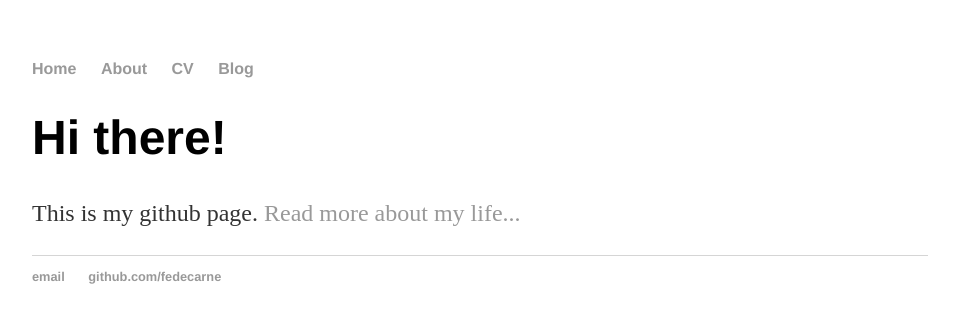
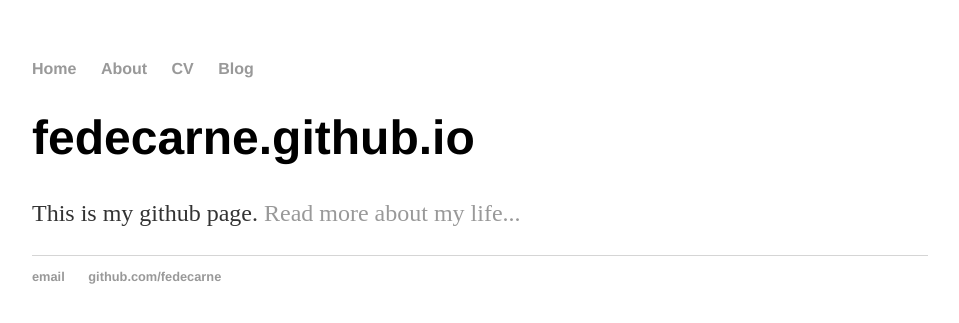
Before and after one commit to fedecarne/fedecarne.github.io, a Jekyll site: the page built from index.html, in a window 1280 px wide. Shown: the top 323 px of the page, without its empty margins (160-1119 px from the left). Built offline with Jekyll 4.4.1, drawn with Linux system fonts in a browser that asks for light colours.

Commit message:
Update index.html

```diff
--- a/index.html
+++ b/index.html
@@ -3,6 +3,6 @@ layout: default
 title: fedecarne.github.io
 ---
 <div class="blurb">
-	<h1>Hi there!</h1>
+	<h1>fedecarne.github.io</h1>
 	<p>This is my github page. <a href="/about">Read more about my life...</a></p>
 </div><!-- /.blurb -->
```
